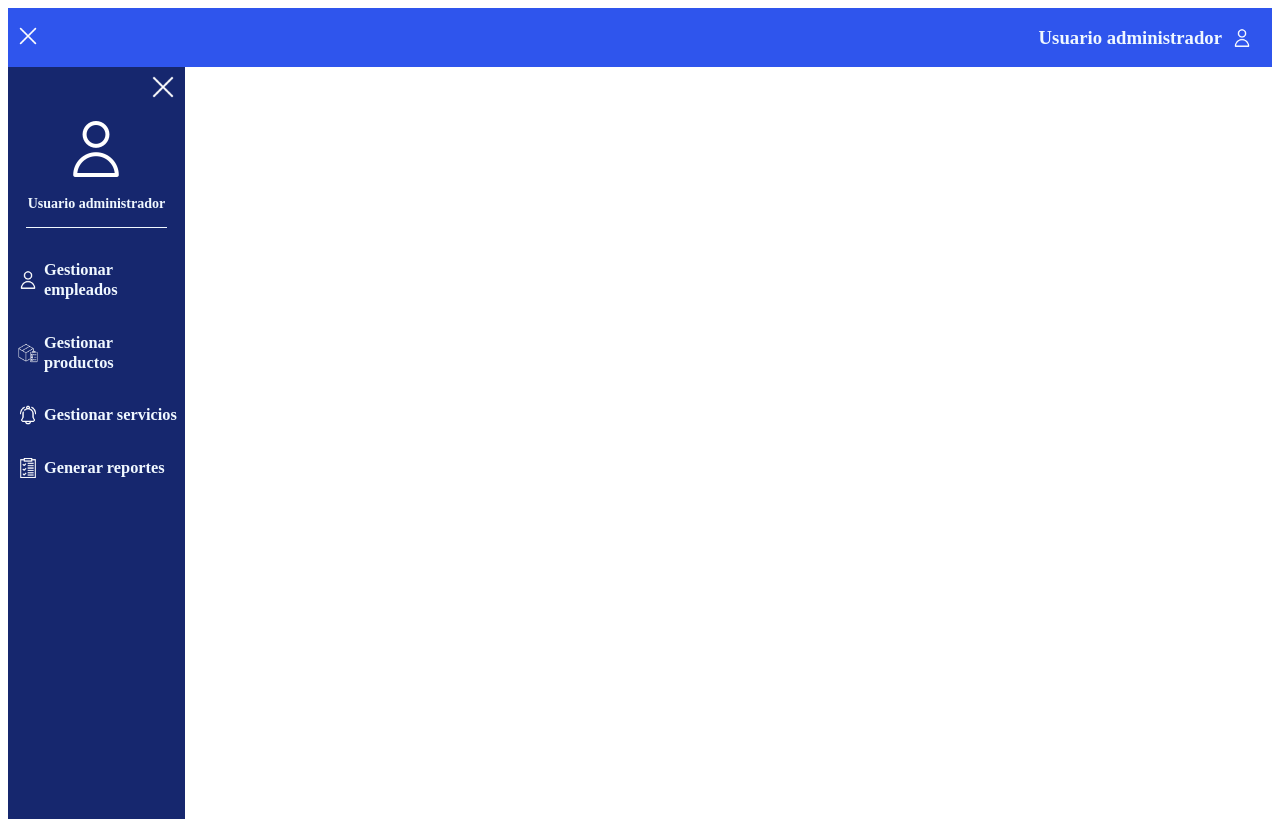
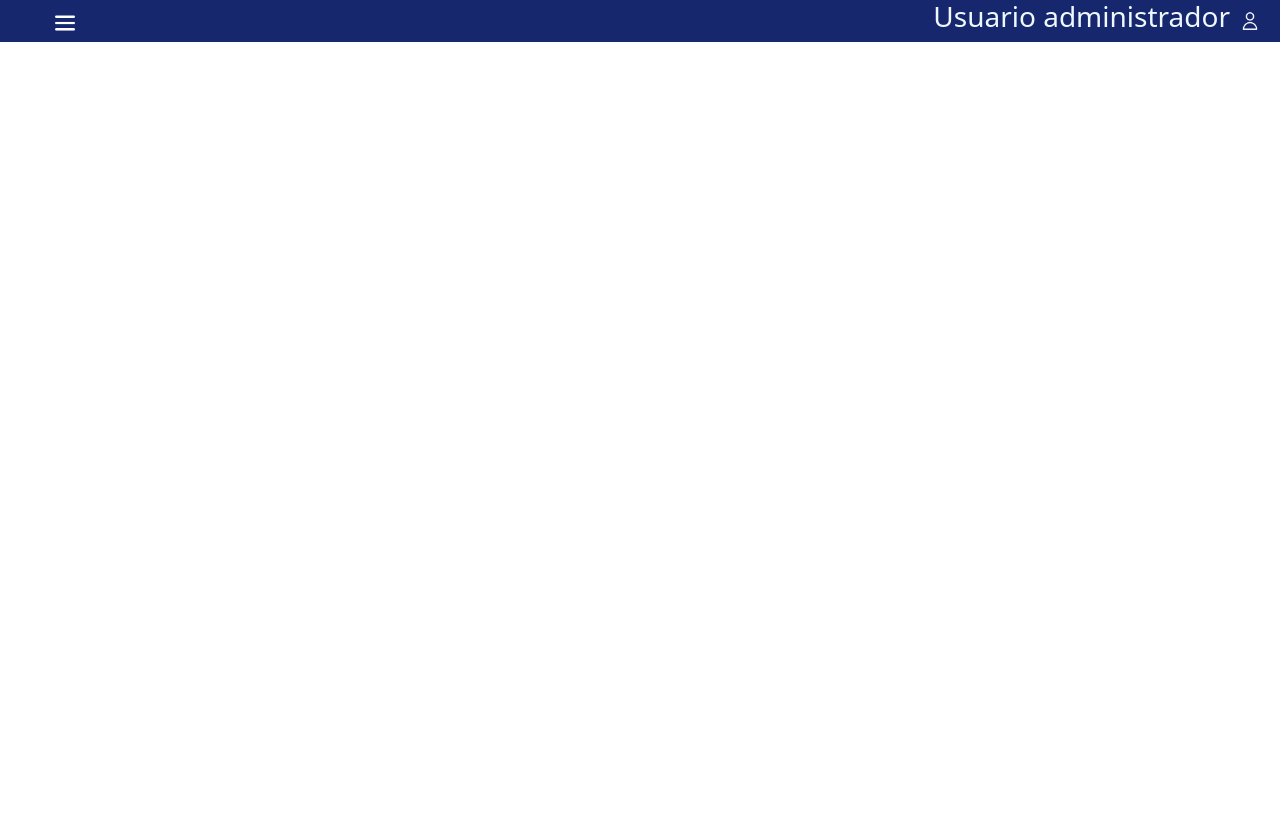
Before and after one commit to ManuelJimenez70/ErikaSysFront, a React (Create React App) app: page /homeAdmin in a window 1280 px wide. After the commit the page ends 800 px from the top, so only its background shows below. Built offline with nearby package versions, Linux system fonts and the light colour scheme.

Commit message:
Intrgracion Bootstrap

```diff
--- a/package.json
+++ b/package.json
@@ -6,6 +6,7 @@
     "@testing-library/jest-dom": "^5.17.0",
     "@testing-library/react": "^13.4.0",
     "@testing-library/user-event": "^13.5.0",
+    "bootstrap": "^5.3.1",
     "react": "^18.2.0",
     "react-dom": "^18.2.0",
     "react-router-dom": "^6.15.0",
@@ -35,5 +36,8 @@
       "last 1 firefox version",
       "last 1 safari version"
     ]
+  },
+  "devDependencies": {
+    "tailwindcss": "^3.3.3"
   }
 }
--- a/public/index.html
+++ b/public/index.html
@@ -1,20 +1,24 @@
 <!DOCTYPE html>
 <html lang="en">
+
 <head>
   <meta charset="utf-8" />
   <link rel="icon" href="%PUBLIC_URL%/favicon.ico" />
   <meta name="viewport" content="width=device-width, initial-scale=1" />
   <meta name="theme-color" content="#000000" />
-    <meta
-      name="description"
-      content="Web site created using create-react-app"
-    />
+  <meta name="description" content="Web site created using create-react-app" />
   <link rel="apple-touch-icon" href="%PUBLIC_URL%/logo192.png" />
   <!--
       manifest.json provides metadata used when your web app is installed on a
       user's mobile device or desktop. See https://developers.google.com/web/fundamentals/web-app-manifest/
     -->
   <link rel="manifest" href="%PUBLIC_URL%/manifest.json" />
+  <script src="https://cdn.jsdelivr.net/npm/@popperjs/core@2.11.8/dist/umd/popper.min.js"
+    integrity="sha384-I7E8VVD/ismYTF4hNIPjVp/Zjvgyol6VFvRkX/vR+Vc4jQkC+hVqc2pM8ODewa9r"
+    crossorigin="anonymous"></script>
+  <script src="https://cdn.jsdelivr.net/npm/bootstrap@5.3.1/dist/js/bootstrap.min.js"
+    integrity="sha384-Rx+T1VzGupg4BHQYs2gCW9It+akI2MM/mndMCy36UVfodzcJcF0GGLxZIzObiEfa"
+    crossorigin="anonymous"></script>
   <!--
       Notice the use of %PUBLIC_URL% in the tags above.
       It will be replaced with the URL of the `public` folder during the build.
@@ -26,7 +30,9 @@
     -->
   <title>Erika Complejo</title>
 </head>
+
 <body>
   <div id="root"></div>
 </body>
+
 </html>
--- a/src/index.css
+++ b/src/index.css
@@ -1,3 +1,7 @@
+@import "tailwindcss/base";
+@import "tailwindcss/components";
+@import "tailwindcss/utilities";
+
 body {
   margin: 0;
   font-family: -apple-system, BlinkMacSystemFont, 'Segoe UI', 'Roboto', 'Oxygen',
--- a/src/index.js
+++ b/src/index.js
@@ -2,6 +2,10 @@ import React from 'react';
 import { createRoot } from 'react-dom'; // Importa createRoot en lugar de ReactDOM
 import { BrowserRouter as Router } from 'react-router-dom';
 import App from './App';
+import 'bootstrap/dist/css/bootstrap.css';
+import 'bootstrap/dist/css/bootstrap.min.css';
+import 'bootstrap/dist/js/bootstrap.bundle.min';
+
 
 const root = createRoot(document.getElementById('root'));
 
--- a/src/pages/HomeAdmin.js
+++ b/src/pages/HomeAdmin.js
@@ -1,38 +1,38 @@
 import React, { useState } from 'react';
+import empLog from "../images/employee.png";
+import menu from "../images/menu.png";
 import "../styles/homeAdmin.css";
-import empLog from "../images/employee.png";
 import prodLog from "../images/caja.png";
 import servLog from "../images/campanas.png";
 import repLog from "../images/reporte.png";
-import close from "../images/cerca.png"
-import menu from "../images/menu.png"
+
+
+
+
 
 
 function HomeAdmin() {
 
     const [showSideBar, setSideBar] = useState(false);
 
-    const toggleShowSideBar = () => {
-        setSideBar(!showSideBar);
-    };
-
     return (
-        <div className='genealContainer'>
+        <div>
             <div className='header'>
-                <div className='divBTNMenu'>
+                <button class="btn btn btn-outline-primary border-0" type="button" data-bs-toggle="offcanvas" data-bs-target="#offcanvasScrolling" aria-controls="offcanvasScrolling">
                     <img
-                        src={showSideBar ? menu : close}
-                        onClick={toggleShowSideBar}
+                        src={menu}
                     />
-                </div>
-                <div className='divAux'>
+                </button>
+                <div className='divAux ph'>
                     <h3>Usuario administrador</h3>
                     <img src={empLog}></img>
                 </div>
             </div>
-            <div className='aside'>
+            <div class="offcanvas offcanvas-start bg-primary-subtle" data-bs-scroll="true" data-bs-backdrop="false" tabindex="-1" id="offcanvasScrolling" aria-labelledby="offcanvasScrollingLabel">
+
+                <div class="offcanvas-body d-flex aside">
+                    <div className="z-0 p-2 w-100">
                         <div className='divUserAd'>
-                    <div className='divBClose'> <img src={close}></img></div>
                             <div className='divLog'>
                                 <img src={empLog}></img>
                                 <h3>Usuario administrador</h3>
@@ -41,33 +41,34 @@ function HomeAdmin() {
 
                         <div className='divList'>
                             <ol>
-                        <li>
+                                <li class="pt-4 pb-2">
                                     <img src={empLog}></img>
-                            <h3>Gestionar empleados</h3>
+                                    <h4>Gestionar empleados</h4>
 
                                 </li>
-                        <li>
+                                <li class="pb-2">
                                     <img src={prodLog}></img>
-                            <h3>Gestionar productos</h3>
+                                    <h4>Gestionar productos</h4>
 
                                 </li>
-                        <li>
+                                <li class="pb-2">
                                     <img src={servLog}></img>
-                            <h3>Gestionar servicios</h3>
+                                    <h4>Gestionar servicios</h4>
 
                                 </li>
-                        <li>
+                                <li class="pb-2">
                                     <img src={repLog}></img>
-                            <h3>Generar reportes</h3>
+                                    <h4>Generar reportes</h4>
 
                                 </li>
                             </ol>
                         </div>
 
-                <div className='divButtonLO'></div>
                     </div>
-            <div className='body'></div>
+                    <a type="button" class="z-1 btn-close bn-sm" data-bs-dismiss="offcanvas" aria-label="Close"></a>
 
+                </div>
+            </div>
         </div>
     );
 }
--- a/src/pages/LoginForm.js
+++ b/src/pages/LoginForm.js
@@ -36,7 +36,7 @@ function LoginForm() {
 
   return (
     <div className='general'>
-      <div className='card'>
+      <div className='mycard'>
 
         <h2>Ingresa</h2>
         <form className='formCard'>
@@ -47,16 +47,16 @@ function LoginForm() {
             </div>
             <div className='passwordInput'>
               <input placeholder='Contraseña' type={showPassword ? 'text' : 'password'} value={password} onChange={(e) => setPassword(e.target.value)}></input>
-              <img src={passLog}></img>
+              <img
+              src={showPassword ? hidePasswordImage : showPasswordImage}
+              onClick={toggleShowPassword}
+              style={{ cursor: 'pointer', width: '20px', height: '20px' }}
+            />
             </div>
           </div>
 
           <div className='showOrHide'>
-            <img
-              src={showPassword ? hidePasswordImage : showPasswordImage}
-              onClick={toggleShowPassword}
-              style={{ cursor: 'pointer', width: '20px', height: '20px' }}
-            />
+
           </div>
           <div className='buttonLog'>
             <button onClick={handleLogin}>Ingresar</button>
--- a/src/styles/homeAdmin.css
+++ b/src/styles/homeAdmin.css
@@ -1,7 +1,7 @@
 .header{
     height: 10%;
     width: 100%;
-    background-color: #2F55ED;
+    background-color: #16276E;
     color: aliceblue;
     display: flex;
     align-items: center;
@@ -27,13 +27,15 @@
 }
 
 .aside{
-    height: 94vh;
+    position: absolute;
+    overflow: hidden;
+    height: 100%;
+    width: 100%;
     background-color: #16276E;
     color: aliceblue;
-    width: 14%;
-    display: flex;
-    flex-direction: column;
 }
+
+
 
 .divUserAd{
     display: flex;
--- a/src/styles/login.css
+++ b/src/styles/login.css
@@ -8,15 +8,13 @@
     display: flex;
     justify-content: center;
     align-items: center;
-    justify-content: center;
-    background-image: url('../images/logBg.jpg');
     background-size: cover;
     background-repeat: no-repeat;
     background-position: center;
     overflow: hidden;
 }
 
-.card{
+.mycard{
     width: 35%;
     min-height: 80vh;
     background-color: #16276E;
@@ -24,14 +22,15 @@
     border: solid 1px azure;
     box-shadow: 10px 10px 10px rgba(0, 0, 0, 0.9);
     display: flex;
+    justify-content: center;
     align-items: center;
     flex-direction: column;
     filter: saturate(0.9)!;
 }
 
 h2{
-    margin-top: 15%;
-  color: aliceblue;
+  margin-top: 15%;
+  color: aliceblue!important;
   text-transform: uppercase;
   font-family: Arial, Helvetica, sans-serif;
   font-weight: bold;
@@ -78,8 +77,9 @@ button{
 
 .checkB{
     display: flex;
-    margin-top: -20px;
+    margin-top: 20px;
     font-style: normal;
+
 }
 
 .checkB input{
```
Also changed, not shown: 1 other file (tests, documents, lock files or other folders). Lines whose indentation alone changed are shown as unchanged.
